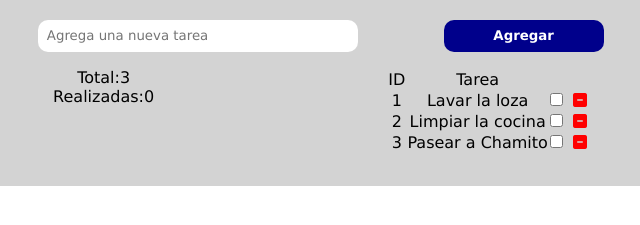
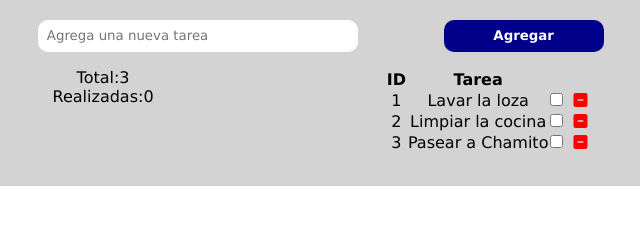
Before and after one commit to MaruVivas/to-do-list, a plain HTML site: page index.html in a window 1280 px wide. Shown: the part 349-574 px from the top of the page, 319-959 px from the left. Drawn offline with Linux system fonts and the light colour scheme.

Commit message:
Some styles changes

```diff
--- a/assets/css/styles.css
+++ b/assets/css/styles.css
@@ -63,6 +63,10 @@ table span {
     margin-left: 0.5rem;
 }
 
+thead td {
+    font-weight: bold;
+}
+
 tbody tr.line {
     text-decoration: line-through;
   }
```
